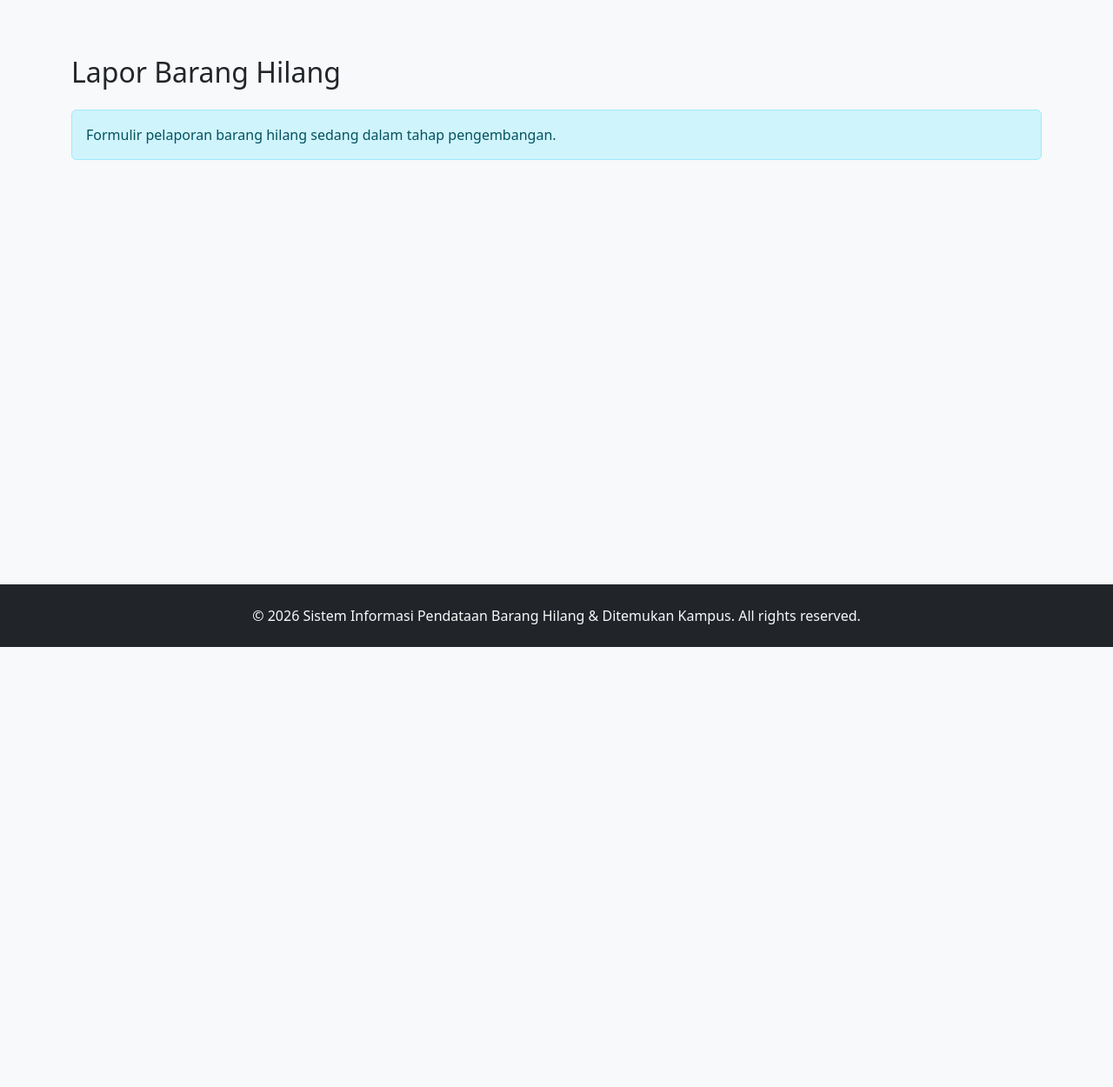
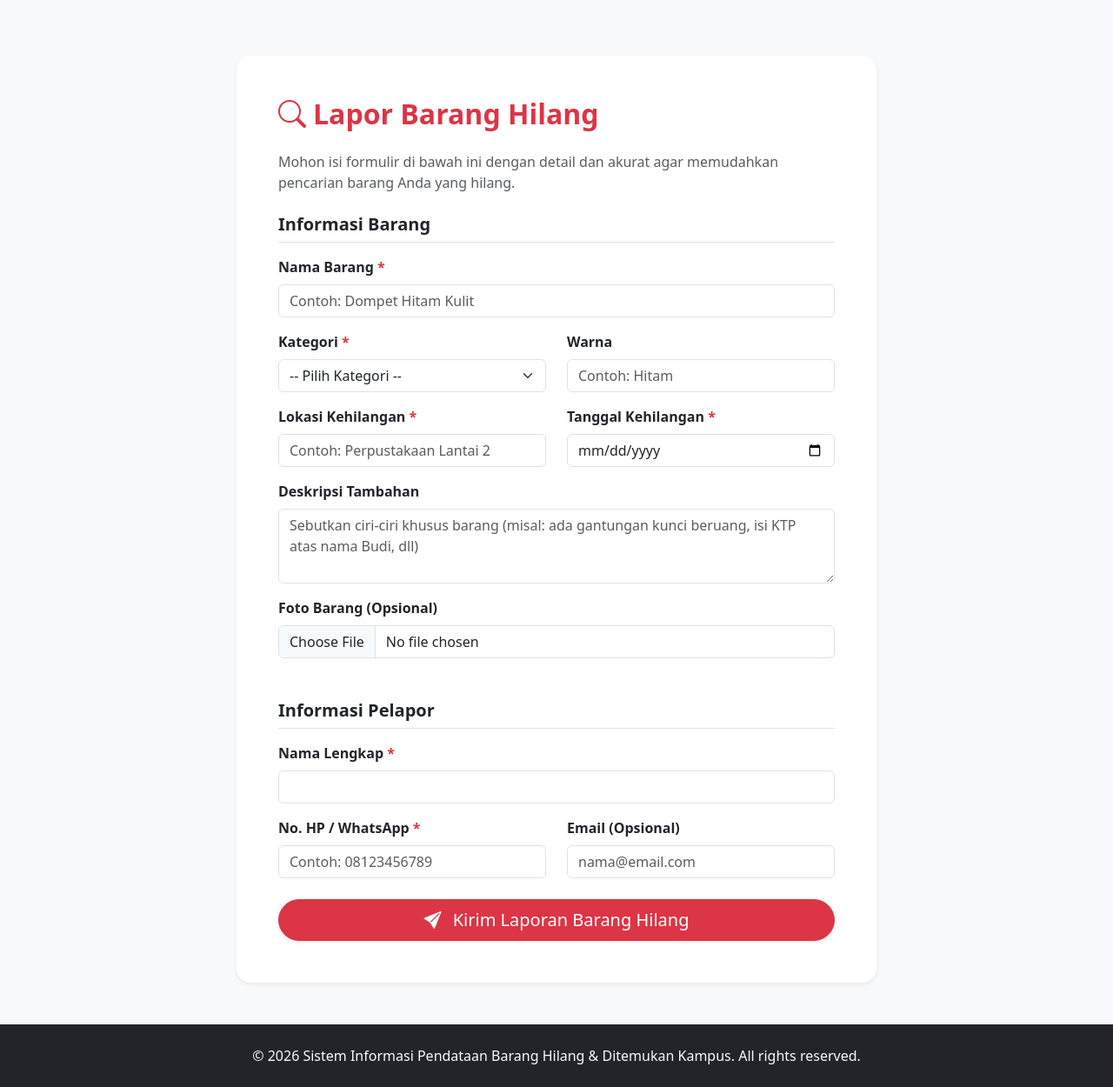
Before and after one commit to ihyamiftahurrohman/sistem_barang_hilang_ditemukan, a Flask app: page /lapor-hilang in a window 1280 px wide. Shown: the part 56-1306 px from the top of the page at 87% size. Before the commit the page ends 800 px from the top, so only its background shows below. Run offline with Flask 3, Linux system fonts and the light colour scheme.

Commit message:
memperbaiki fitur pelaporan barang hilang

```diff
--- a/app.py
+++ b/app.py
@@ -24,8 +24,15 @@
 
     # Buat tabel database (jika belum ada)
     with app.app_context():
-        import models.models
+        from models.models import Admin, Kategori
         db.create_all()
+
+        # Pastikan akun admin default tersedia
+        if not Admin.query.first():
+            hashed_password = bcrypt.generate_password_hash('admin123').decode('utf-8')
+            new_admin = Admin(username='admin', password_hash=hashed_password)
+            db.session.add(new_admin)
+            db.session.commit()
 
     return app
 
--- a/routes/public.py
+++ b/routes/public.py
@@ -1,4 +1,9 @@
-from flask import Blueprint, render_template
+from flask import Blueprint, render_template, request, redirect, url_for, flash, current_app
+from werkzeug.utils import secure_filename
+import os
+from datetime import datetime
+from extensions import db
+from models.models import Kategori, Barang, Laporan
 
 public_bp = Blueprint('public', __name__)
 
@@ -28,7 +33,65 @@
 
 @public_bp.route('/lapor-hilang', methods=['GET', 'POST'])
 def lapor_hilang():
-    return render_template('public/form_lapor_hilang.html')
+    kategoris = Kategori.query.all()
+    if request.method == 'POST':
+        nama_barang = request.form.get('nama_barang')
+        kategori_id = request.form.get('kategori_id')
+        warna = request.form.get('warna')
+        lokasi = request.form.get('lokasi')
+        tanggal_str = request.form.get('tanggal')
+        deskripsi = request.form.get('deskripsi')
+
+        nama_pelapor = request.form.get('nama_pelapor')
+        email = request.form.get('email')
+        no_hp = request.form.get('no_hp')
+
+        # Handle file upload
+        foto = request.files.get('foto')
+        filename = None
+        if foto and foto.filename != '':
+            filename = secure_filename(foto.filename)
+            filename = f"{datetime.now().strftime('%Y%m%d%H%M%S')}_{filename}"
+            foto_path = os.path.join(current_app.config['UPLOAD_FOLDER'], filename)
+            foto.save(foto_path)
+
+        try:
+            tanggal = datetime.strptime(tanggal_str, '%Y-%m-%d').date()
+
+            # Buat record Barang baru
+            barang = Barang(
+                nama_barang=nama_barang,
+                kategori_id=kategori_id,
+                warna=warna,
+                lokasi=lokasi,
+                tanggal=tanggal,
+                deskripsi=deskripsi,
+                status='Hilang',
+                foto=filename
+            )
+            db.session.add(barang)
+            db.session.flush() # Agar mendapatkan barang.id
+
+            # Buat record Laporan
+            laporan = Laporan(
+                barang_id=barang.id,
+                nama_pelapor=nama_pelapor,
+                email=email,
+                no_hp=no_hp,
+                keterangan="Melaporkan kehilangan barang."
+            )
+            db.session.add(laporan)
+            db.session.commit()
+
+            flash('Laporan barang hilang berhasil disubmit!', 'success')
+            return redirect(url_for('public.barang_hilang'))
+
+        except Exception as e:
+            db.session.rollback()
+            flash('Terjadi kesalahan saat menyimpan data.', 'danger')
+            print(f"Error: {e}")
+
+    return render_template('public/form_lapor_hilang.html', kategoris=kategoris)
 
 @public_bp.route('/lapor-ditemukan', methods=['GET', 'POST'])
 def lapor_ditemukan():
--- a/templates/public/form_lapor_hilang.html
+++ b/templates/public/form_lapor_hilang.html
@@ -2,9 +2,96 @@
 
 {% block content %}
 <div class="container py-5">
-    <h2 class="mb-4">Lapor Barang Hilang</h2>
-    <div class="alert alert-info">
-        Formulir pelaporan barang hilang sedang dalam tahap pengembangan.
+    <div class="row justify-content-center">
+        <div class="col-lg-8">
+            <div class="card shadow-sm border-0 rounded-4">
+                <div class="card-body p-4 p-md-5">
+                    <h2 class="mb-4 fw-bold text-danger"><i class="bi bi-search me-2"></i>Lapor Barang Hilang</h2>
+                    <p class="text-muted mb-4">Mohon isi formulir di bawah ini dengan detail dan akurat agar memudahkan pencarian barang Anda yang hilang.</p>
+
+                    {% with messages = get_flashed_messages(with_categories=true) %}
+                        {% if messages %}
+                            {% for category, message in messages %}
+                                <div class="alert alert-{{ category }} alert-dismissible fade show" role="alert">
+                                    {{ message }}
+                                    <button type="button" class="btn-close" data-bs-dismiss="alert" aria-label="Close"></button>
+                                </div>
+                            {% endfor %}
+                        {% endif %}
+                    {% endwith %}
+
+                    <form method="POST" enctype="multipart/form-data" action="{{ url_for('public.lapor_hilang') }}">
+                        <h5 class="fw-bold mb-3 border-bottom pb-2">Informasi Barang</h5>
+
+                        <div class="mb-3">
+                            <label class="form-label fw-bold">Nama Barang <span class="text-danger">*</span></label>
+                            <input type="text" name="nama_barang" class="form-control" required placeholder="Contoh: Dompet Hitam Kulit">
+                        </div>
+
+                        <div class="row">
+                            <div class="col-md-6 mb-3">
+                                <label class="form-label fw-bold">Kategori <span class="text-danger">*</span></label>
+                                <select name="kategori_id" class="form-select" required>
+                                    <option value="" disabled selected>-- Pilih Kategori --</option>
+                                    {% for kat in kategoris %}
+                                    <option value="{{ kat.id }}">{{ kat.nama_kategori }}</option>
+                                    {% endfor %}
+                                </select>
+                            </div>
+                            <div class="col-md-6 mb-3">
+                                <label class="form-label fw-bold">Warna</label>
+                                <input type="text" name="warna" class="form-control" placeholder="Contoh: Hitam">
+                            </div>
+                        </div>
+
+                        <div class="row">
+                            <div class="col-md-6 mb-3">
+                                <label class="form-label fw-bold">Lokasi Kehilangan <span class="text-danger">*</span></label>
+                                <input type="text" name="lokasi" class="form-control" required placeholder="Contoh: Perpustakaan Lantai 2">
+                            </div>
+                            <div class="col-md-6 mb-3">
+                                <label class="form-label fw-bold">Tanggal Kehilangan <span class="text-danger">*</span></label>
+                                <input type="date" name="tanggal" class="form-control" required>
+                            </div>
+                        </div>
+
+                        <div class="mb-3">
+                            <label class="form-label fw-bold">Deskripsi Tambahan</label>
+                            <textarea name="deskripsi" class="form-control" rows="3" placeholder="Sebutkan ciri-ciri khusus barang (misal: ada gantungan kunci beruang, isi KTP atas nama Budi, dll)"></textarea>
+                        </div>
+
+                        <div class="mb-4">
+                            <label class="form-label fw-bold">Foto Barang (Opsional)</label>
+                            <input type="file" name="foto" class="form-control" accept="image/*">
+                        </div>
+
+                        <h5 class="fw-bold mb-3 mt-5 border-bottom pb-2">Informasi Pelapor</h5>
+
+                        <div class="mb-3">
+                            <label class="form-label fw-bold">Nama Lengkap <span class="text-danger">*</span></label>
+                            <input type="text" name="nama_pelapor" class="form-control" required>
+                        </div>
+
+                        <div class="row mb-4">
+                            <div class="col-md-6 mb-3 mb-md-0">
+                                <label class="form-label fw-bold">No. HP / WhatsApp <span class="text-danger">*</span></label>
+                                <input type="tel" name="no_hp" class="form-control" required placeholder="Contoh: 08123456789">
+                            </div>
+                            <div class="col-md-6">
+                                <label class="form-label fw-bold">Email (Opsional)</label>
+                                <input type="email" name="email" class="form-control" placeholder="nama@email.com">
+                            </div>
+                        </div>
+
+                        <div class="d-grid mt-4">
+                            <button type="submit" class="btn btn-danger btn-lg rounded-pill shadow-sm">
+                                <i class="bi bi-send-fill me-2"></i> Kirim Laporan Barang Hilang
+                            </button>
+                        </div>
+                    </form>
+                </div>
+            </div>
+        </div>
     </div>
 </div>
 {% endblock %}
```
Also changed, not shown: database/app.db, uploads/20260721155823_Screenshot_2026-01-30_175508.png (added).
